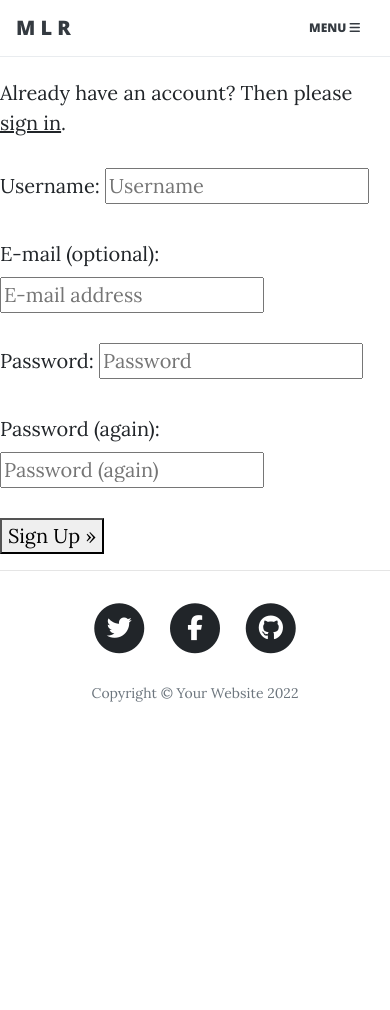
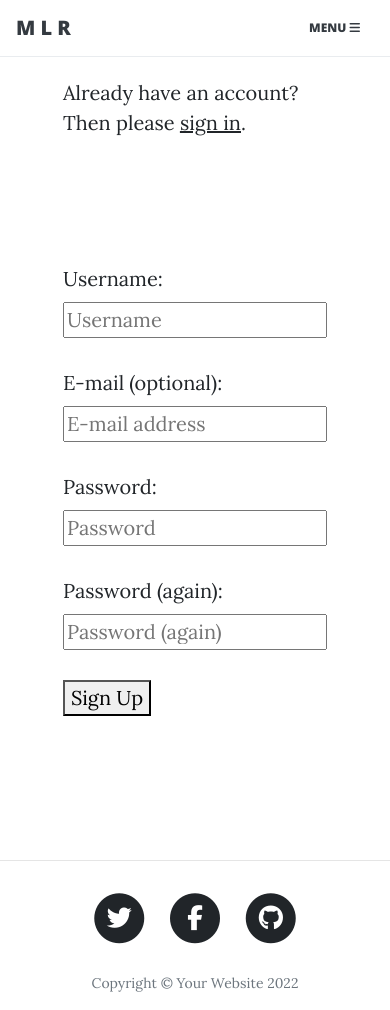
Before and after one commit to Code-Institute-Submissions/onabz-MAR_Blog_DecResub, a Django app: page /accounts/signup/ in a window 390 px wide. Before the commit the page ends 702 px from the top, so only its background shows below. Run offline with Django 3.2, Linux system fonts and the light colour scheme; some libraries are stand-ins or nearby versions.

Commit message:
Modify logout and signup templates

```diff
--- a/templates/account/signup.html
+++ b/templates/account/signup.html
@@ -5,17 +5,39 @@
 {% block head_title %}{% trans "Signup" %}{% endblock %}
 
 {% block content %}
+<section class="vh-100">
+  <div class="container-fluid">
+      <div class="row">
+          <div class="col-sm-6 text-black">
+
+              <div class="px-5 ms-xl-4">
                   <h1>{% trans "Sign Up" %}</h1>
 
-<p>{% blocktrans %}Already have an account? Then please <a href="{{ login_url }}">sign in</a>.{% endblocktrans %}</p>
+                  <p>{% blocktrans %}Already have an account? Then please <a href="{{ login_url }}">sign
+                          in</a>.{% endblocktrans %}
+                  </p>
+              </div>
 
-<form class="signup" id="signup_form" method="post" action="{% url 'account_signup' %}">
+              <div class="d-flex align-items-center h-custom-2 px-5 ms-xl-4 mt-5 pt-5 pt-xl-0 mt-xl-n5">
+
+                  <form class="signup" id="signup_form" method="POST" action="{% url 'account_signup' %}" style="width: 23rem;">
                       {% csrf_token %}
                       {{ form.as_p }}
                       {% if redirect_field_value %}
                       <input type="hidden" name="{{ redirect_field_name }}" value="{{ redirect_field_value }}" />
                       {% endif %}
-  <button type="submit">{% trans "Sign Up" %} &raquo;</button>
+                      <button type="submit">{% trans "Sign Up" %}</button>
                   </form>
 
+              </div>
+
+          </div>
+          <div class="col-sm-6 px-0 d-none d-sm-block">
+              <img src="https://mdbcdn.b-cdn.net/img/Photos/new-templates/bootstrap-login-form/img3.webp"
+                  alt="Login image" class="w-100 vh-100" style="object-fit: cover; object-position: left;">
+          </div>
+      </div>
+  </div>
+</section>
+
 {% endblock %}
```
Also changed, not shown: templates/account/logout.html (+23 -3 lines). Lines whose indentation alone changed are shown as unchanged.
